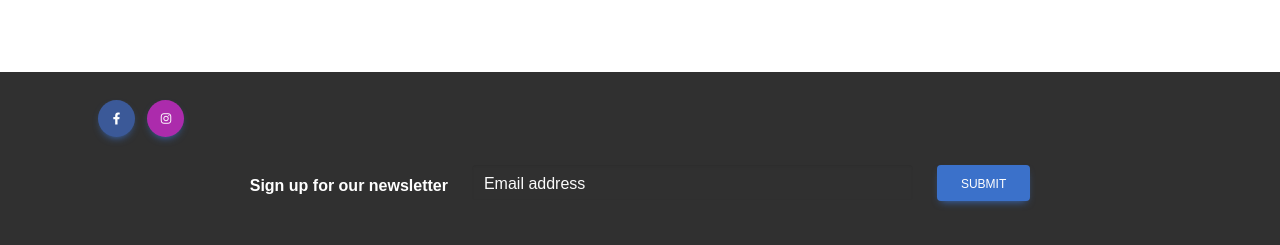
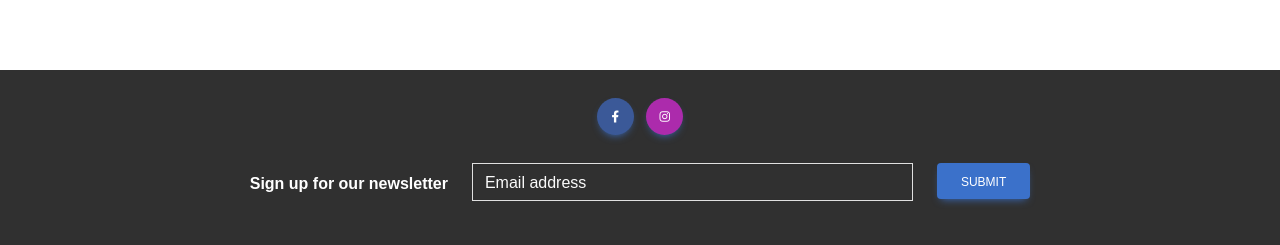
Before and after one commit to Abraomukas/fisio-reborn-frontend, a React (Create React App) app: page / in a window 1280 px wide. Shown: the part 3848-4093 px from the top of the page. Built offline with nearby package versions, Linux system fonts and the light colour scheme.

Commit message:
feat: Add border to the email address input of the footer

```diff
--- a/src/components/Footer.js
+++ b/src/components/Footer.js
@@ -12,7 +12,7 @@ const navbarStyle = {
 
 function Footer() {
 	return (
-		<footer style={navbarStyle}>
+		<footer className='text-center' style={navbarStyle}>
 			{/* GRID CONTAINER */}
 			<div className='container p-4'>
 				{/* SOCIAL MEDIA */}
@@ -48,7 +48,7 @@ function Footer() {
 							{/* GRID COLUMN */}
 							<div className='col-md-5 col-12'>
 								{/* EMAIL INPUT */}
-								<div className='form-outline form-white mb-4'>
+								<div className='form-outline border form-white mb-4'>
 									<input
 										type='email'
 										id='form5Example2'
```
